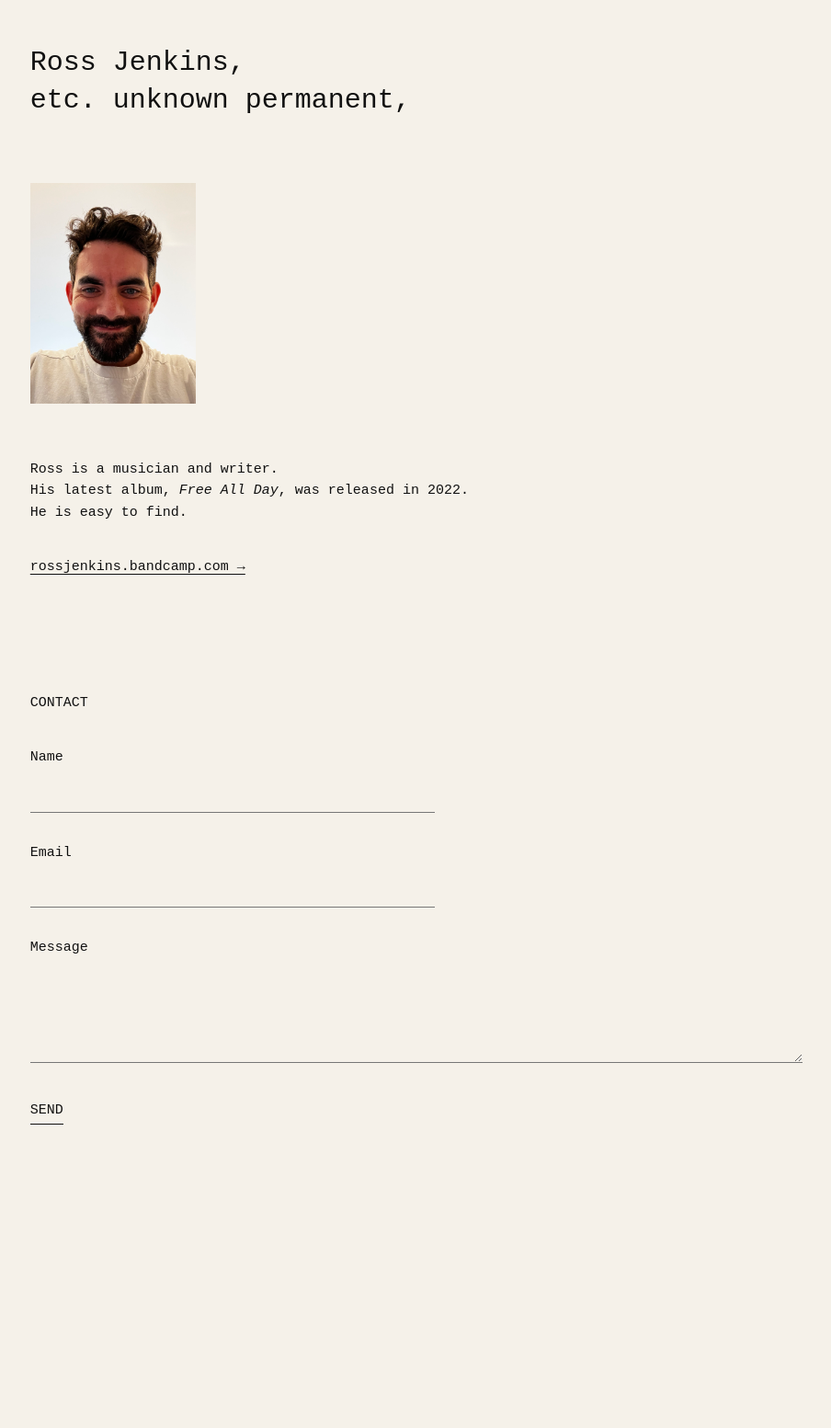
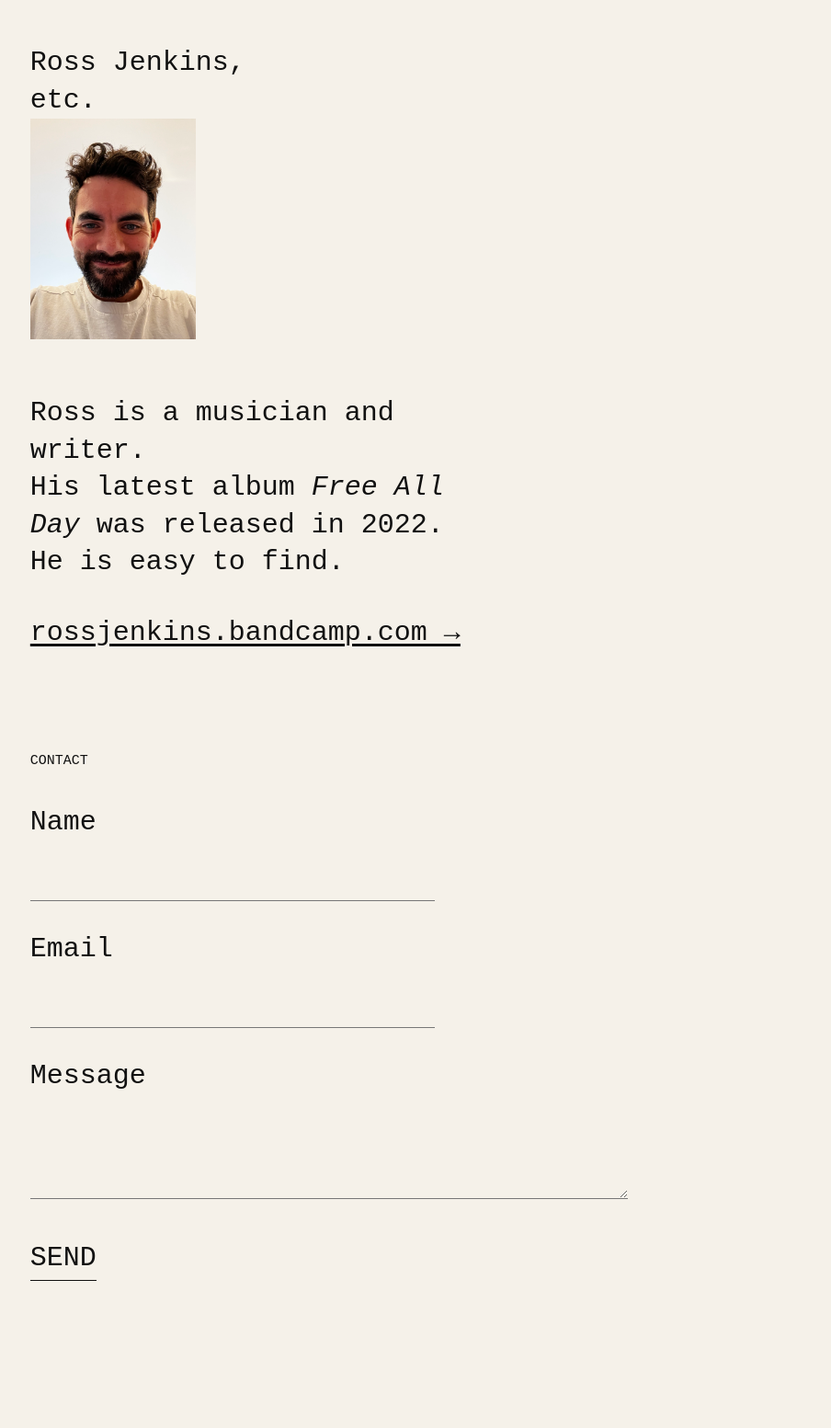
Before and after one commit to rjenkins-1/website, a Jekyll site: the page built from index.md, in a window 1280 px wide. Shown: the whole page at 92% size, without its empty margins (44-948 px from the left). Built offline with Jekyll 4.4.1, drawn with Linux system fonts in a browser that asks for light colours; before the commit the page ends 1313 px from its top, so only the background shows below that.

Commit message:
Update index.md

```diff
--- a/index.md
+++ b/index.md
@@ -3,7 +3,7 @@ layout: default
 title: Ross Jenkins
 ---
 
-<h1>Ross Jenkins,<br>etc. unknown permanent,</h1>
+<h1>Ross Jenkins,<br>etc.
 
 <figure>
   <img src="{{ '/assets/ross.jpg' | relative_url }}" alt="Portrait of Ross Jenkins">
@@ -12,7 +12,7 @@ title: Ross Jenkins
 <section class="intro" aria-label="Introduction">
   <p>
     Ross is a musician and writer.<br>
-    His latest album, <em>Free All Day</em>, was released in 2022.<br>
+    His latest album <em>Free All Day</em> was released in 2022.<br>
     He is easy to find.
   </p>
 </section>
```
